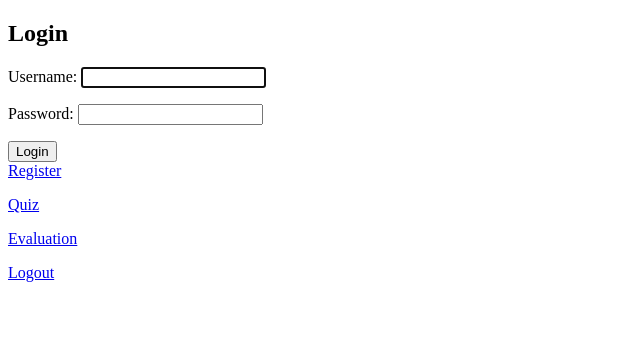
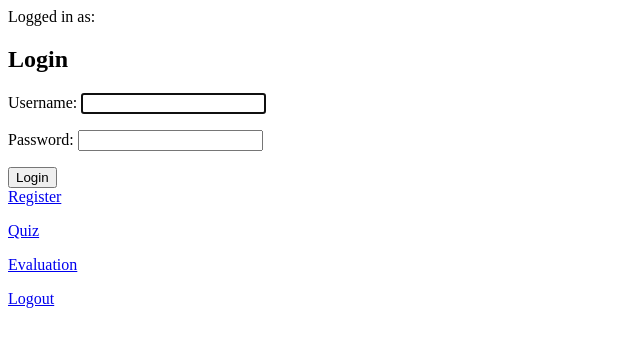
Before and after one commit to steinarvk/brator, a Django app: a page that uses server/brator/quiz/templates/base.html in a window 1280 px wide. Shown: the top 347 px of the page, without its empty margins (0-640 px from the left). Run offline with Django 3.2, Linux system fonts and the light colour scheme.

Commit message:
show logged-in username

```diff
--- a/server/brator/quiz/templates/base.html
+++ b/server/brator/quiz/templates/base.html
@@ -5,6 +5,12 @@
 </head>
 
 <body>
+    {% if user %}
+    <div class="userstatus">
+	Logged in as: {{ user.username }}
+    </div>
+    {% endif %}
+
     <div class="content">
         {% block content %}{% endblock %}
     </div>
```
